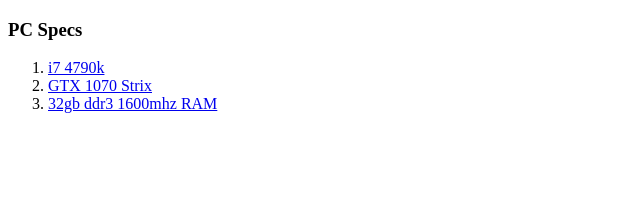
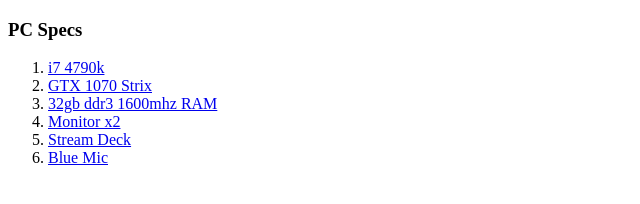
Before and after one commit to PuddingItInYou/PuddingItInYou, a plain HTML site: page Specs.html in a window 1280 px wide. Shown: the whole page, without its empty margins (0-640 px from the left). Drawn offline with Linux system fonts and the light colour scheme.

Commit message:
Update Specs.html

```diff
--- a/Specs.html
+++ b/Specs.html
@@ -13,6 +13,9 @@
       <li><a href=https://www.newegg.com/Product/Product.aspx?Item=N82E16814126111&Description=1070%20strix&cm_re=1070_strix-_-14-126-111-_-Product>GTX 1070 Strix</a></li>
       <li><a href=https://pcpartpicker.com/product/kcXfrH/gskill-memory-f312800cl10q32gbzl>32gb ddr3 1600mhz RAM
       </a></li>
+      <li><a href=https://www.newegg.com/black-red-acer-xg-series-xg270hu-27/p/N82E16824009769?Description=acer%20monitor&cm_re=acer_monitor-_-24-009-769-_-Product>Monitor x2</a></li>
+      <li><a href=https://www.newegg.com/p/N82E16815131024?Description=stream%20deck&cm_re=stream_deck-_-15-131-024-_-Product>Stream Deck</a></li>
+      <li><a href=https://www.newegg.com/white-blue-microphones-snowball-ice-usb-connector/p/0H9-00C9-00001?Description=blue%20snowball&cm_re=blue_snowball-_-0H9-00C9-00001-_-Product>Blue Mic</a></li>
     </ol>
   </body>
 </html>
```
